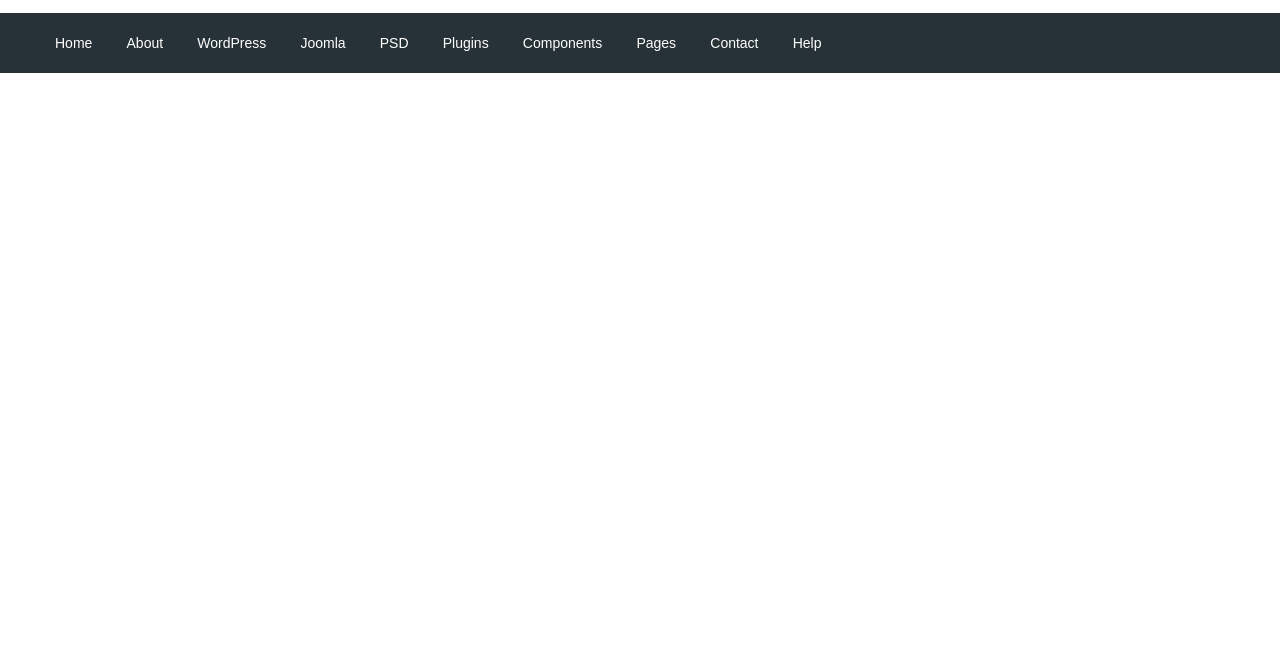
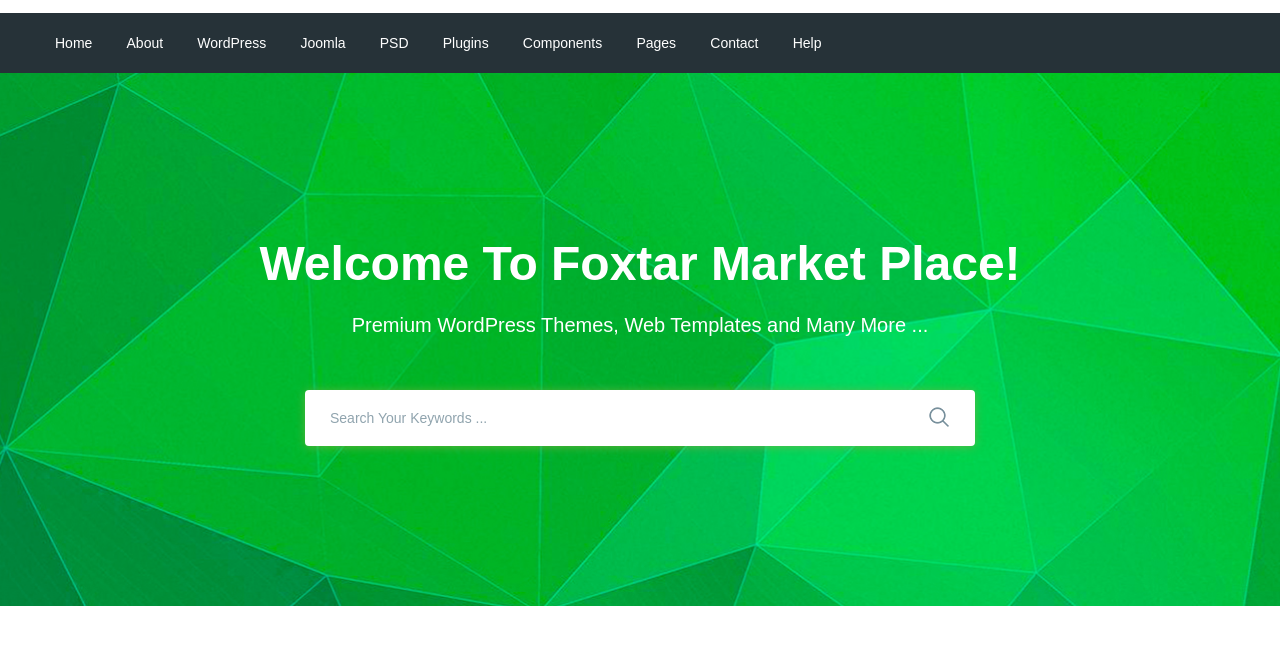
Before and after one commit to mpdragan/moderno, a website: page app/index.html in a window 1280 px wide. Shown: the part 77-722 px from the top of the page. Drawn offline with nearby package versions, Linux system fonts and the light colour scheme; files that its build step writes are made by us from their sources.

Commit message:
added search section

```diff
--- a/app/index.html
+++ b/app/index.html
@@ -58,6 +58,27 @@
 
     </header>
 
+    <section class="search" style="background-image: url(images/search-bg.jpg);">
+        <div class="container">
+            <div class="search__inner">
+                <div class="search__inner-title">
+                    Welcome To Foxtar Market Place!
+                </div>
+                <div class="search__inner-text">
+                    Premium WordPress Themes, Web Templates and Many More ...
+                </div>
+                <div class="search__inner-form">
+                    <form action="">
+                        <input type="text" placeholder="Search Your Keywords ..." required>
+                        <button type="submit">
+                            <img src="images/search.png" alt="">
+                        </button>
+                    </form>
+                </div>
+            </div>
+        </div>
+    </section>
+
 
     <script src="https://ajax.googleapis.com/ajax/libs/jquery/3.5.1/jquery.min.js"></script>
     <script src="js/libs.min.js"></script>
--- a/app/scss/style.scss
+++ b/app/scss/style.scss
@@ -58,3 +58,59 @@
         }
     }
 }
+
+.search{
+
+    background-repeat: no-repeat;
+    background-size: cover;
+    background-position: center 0;
+    min-height: 533px;
+}
+
+.search__inner{
+    padding: 155px 0 100px;
+    color: #fff;
+    text-align: center;
+    &-title{
+      margin-bottom: 10px;
+      font-size: 48px;
+      font-weight: 700;
+      line-height: 72px;
+    }
+    &-text{
+      margin-bottom: 50px;
+      font-size: 20px;
+      font-weight: 500;
+      line-height: 30px;
+    }
+}
+
+.search__inner-form{
+    max-width: 670px;
+    margin: 0 auto;
+    position: relative;
+    input{
+        height: 56px;
+        border: none;
+        display: block;
+        width: 100%;
+        border-radius: 4px;
+        box-shadow: 0px 1px 10px 0px rgba(124, 178, 64, 0.75);
+        font-size: 14px;
+        font-weight: 500;
+        // outline: none;
+        padding-left: 25px;
+        padding-right: 60px;
+        &::placeholder{
+            color:#90a4ae;
+        }
+
+    }
+    button{
+        position: absolute;
+        border: none;
+        background-color: transparent;
+        right: 20px;
+        top: 16px;
+    }
+}
```
Also changed, not shown: app/images/search-bg.jpg (added), app/images/search.png (added), app/images/search.svg (added).
